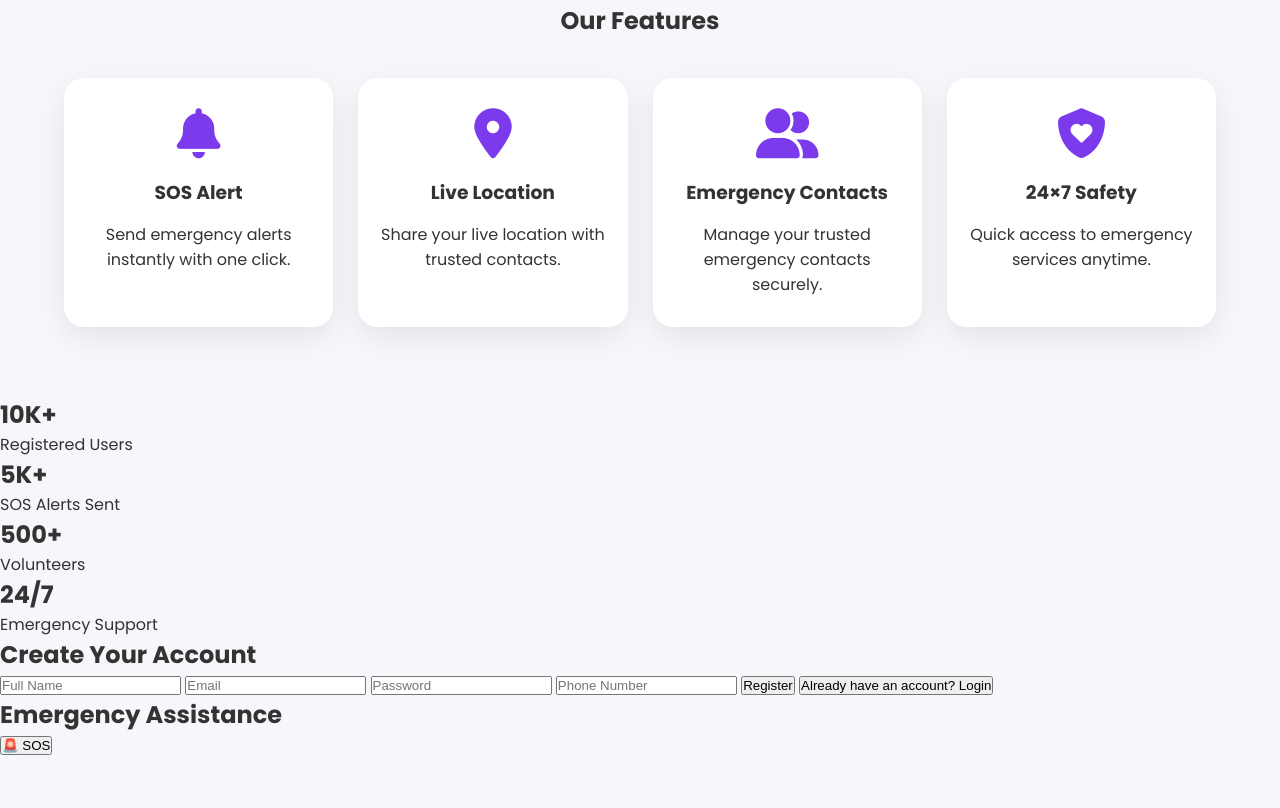
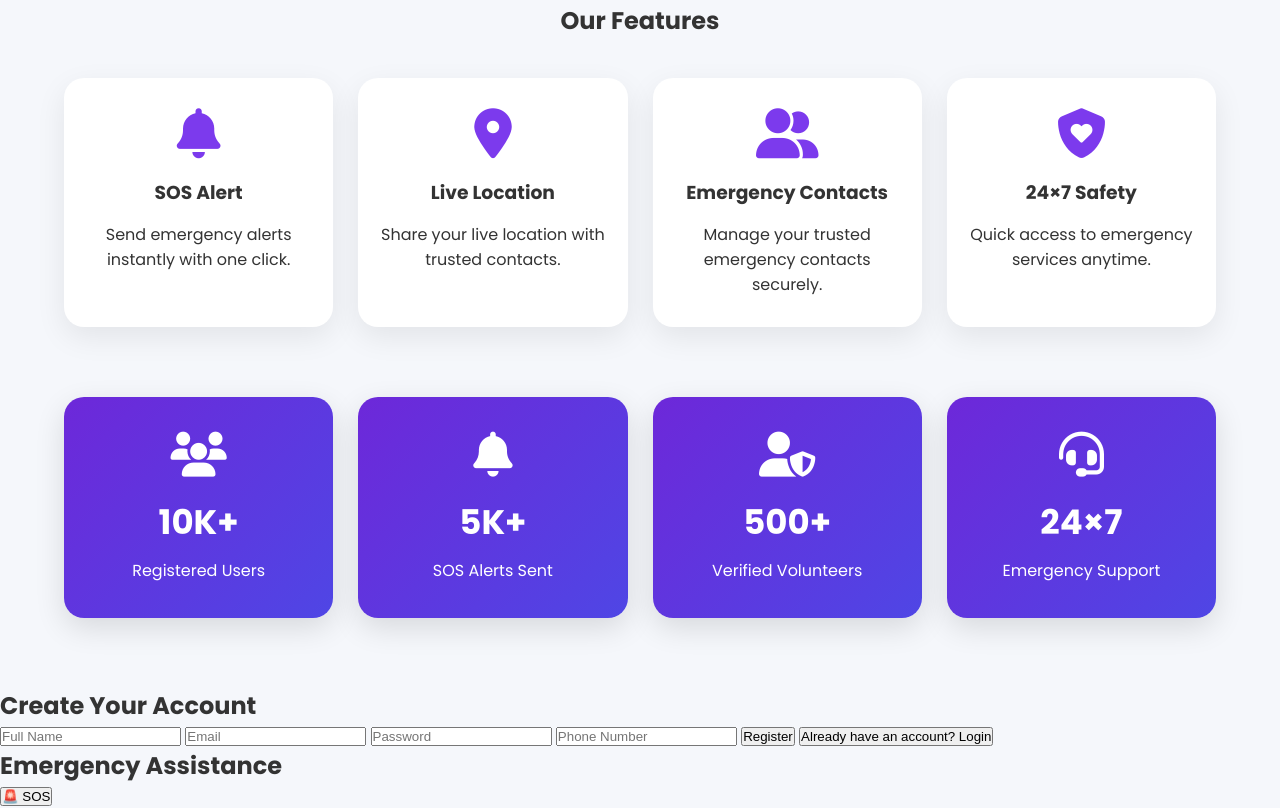
Before and after one commit to seemasaini1828/Women-Safety-Emergency-Platform, a plain HTML site: page fronted/index.html in a window 1280 px wide. Shown: the part 822-1630 px from the top of the page. Before the commit the page ends 1579 px from the top, so only its background shows below. Drawn offline with Linux system fonts and the light colour scheme.

Commit message:
Added statistics section

```diff
--- a/fronted/index.html
+++ b/fronted/index.html
@@ -121,22 +121,26 @@
 <section class="stats">
 
     <div class="stat-card">
-        <h2>10K+</h2>
+        <i class="fa-solid fa-users"></i>
+        <h3>10K+</h3>
         <p>Registered Users</p>
     </div>
 
     <div class="stat-card">
-        <h2>5K+</h2>
+        <i class="fa-solid fa-bell"></i>
+        <h3>5K+</h3>
         <p>SOS Alerts Sent</p>
     </div>
 
     <div class="stat-card">
-        <h2>500+</h2>
-        <p>Volunteers</p>
+        <i class="fa-solid fa-user-shield"></i>
+        <h3>500+</h3>
+        <p>Verified Volunteers</p>
     </div>
 
     <div class="stat-card">
-        <h2>24/7</h2>
+        <i class="fa-solid fa-headset"></i>
+        <h3>24×7</h3>
         <p>Emergency Support</p>
     </div>
 
--- a/fronted/style.css
+++ b/fronted/style.css
@@ -179,6 +179,50 @@ body{
     padding:0;
 }
 
+/* ================= Statistics ================= */
+
+.stats{
+    width:90%;
+    max-width:1200px;
+    margin:70px auto;
+    display:grid;
+    grid-template-columns:repeat(4,1fr);
+    gap:25px;
+}
+
+.stat-card{
+    background:linear-gradient(135deg,#6D28D9,#4F46E5);
+    color:white;
+    padding:35px 20px;
+    border-radius:20px;
+    text-align:center;
+    transition:.3s;
+    box-shadow:0 10px 30px rgba(0,0,0,.12);
+}
+
+.stat-card:hover{
+    transform:translateY(-10px);
+}
+
+.stat-card i{
+    font-size:45px;
+    margin-bottom:20px;
+}
+
+.stat-card h3{
+    font-size:34px;
+    margin-bottom:10px;
+    color:white;
+}
+
+.stat-card p{
+    background:none;
+    color:white;
+    padding:0;
+}
+
+/* ================= Responsive CSS ================= */
+
 @media(max-width:992px){
 
 .feature-grid{
@@ -194,3 +238,19 @@ grid-template-columns:1fr;
 }
 
 }
+
+@media(max-width:992px){
+
+.stats{
+    grid-template-columns:repeat(2,1fr);
+}
+
+}
+
+@media(max-width:600px){
+
+.stats{
+    grid-template-columns:1fr;
+}
+
+}
```
